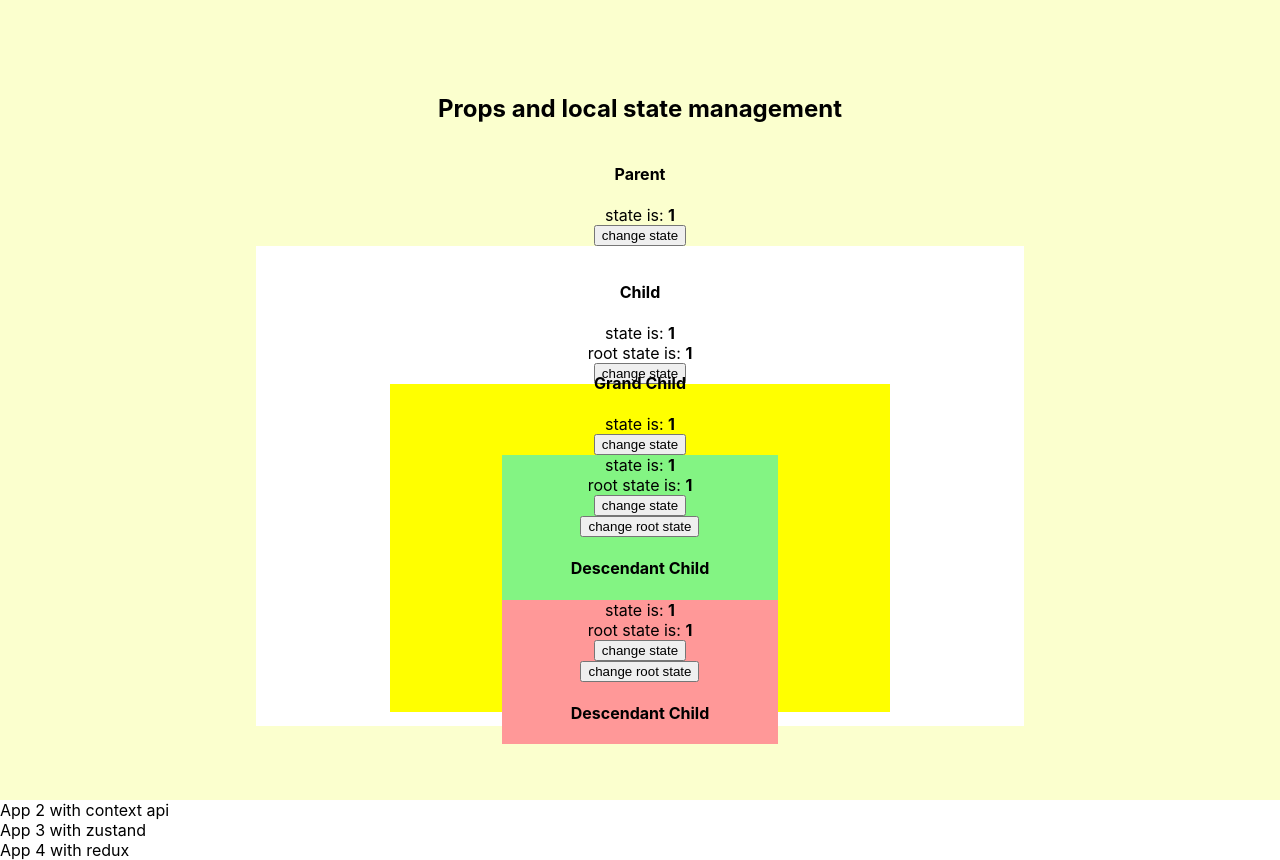
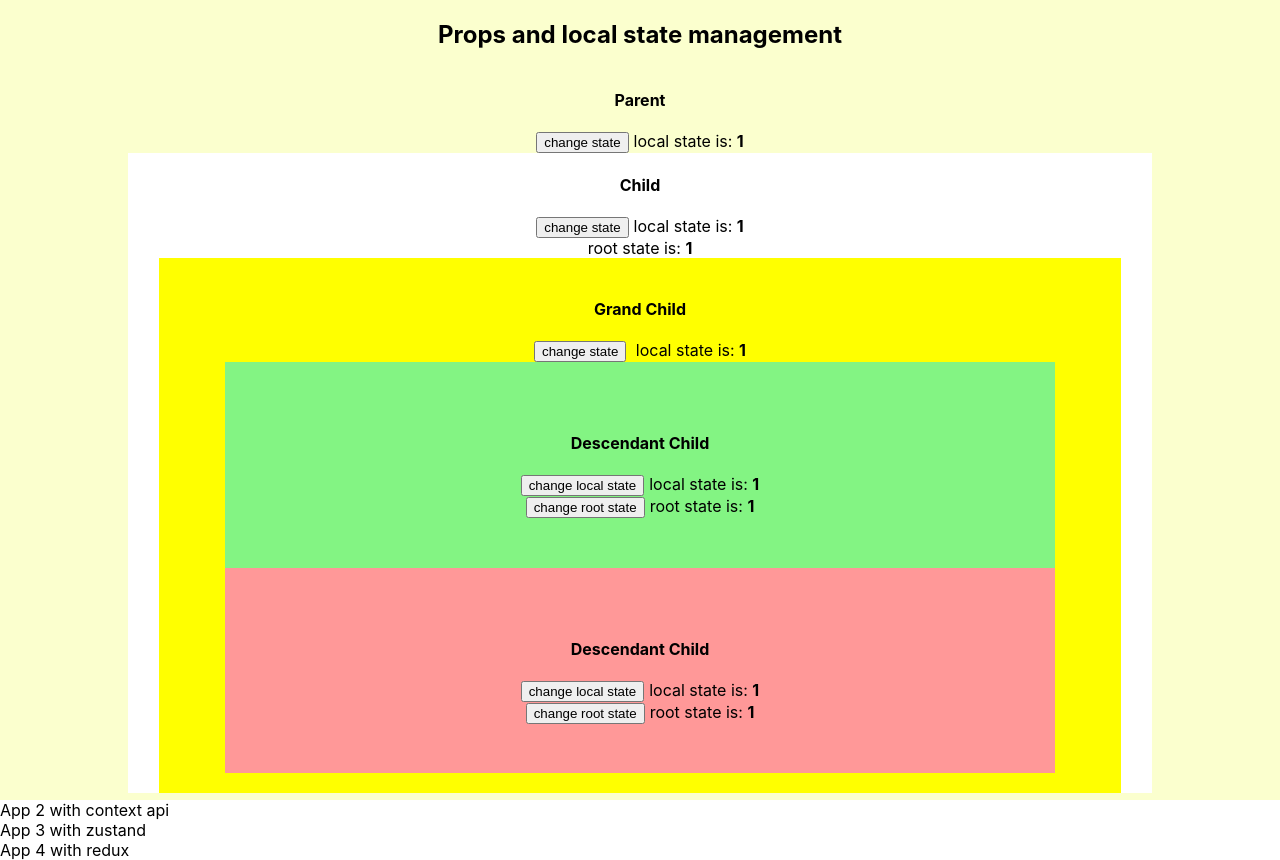
Before and after one commit to audreybozorgi/different-state-management-flow, a React (Create React App) app: page / in a window 1280 px wide. Built offline with nearby package versions, Linux system fonts and the light colour scheme.

Commit message:
orders changed

```diff
--- a/src/App.css
+++ b/src/App.css
@@ -3,13 +3,12 @@
   width: 100vw;
   display: flex;
   flex-direction: column;
-  justify-content: center;
   align-items: center;
 }
 .green{
   background: #b6ffed
 }
-.yellow{
+.child{
   background: #fbffce
 }
 .pink{
--- a/src/App.js
+++ b/src/App.js
@@ -5,11 +5,13 @@ function App() {
   const [state, setState] = useState(1)
   console.log('render parent');
   return (
-    <div className='container yellow'>
+    <div className='container child'>
       <h2>Props and local state management</h2>
       <h4>Parent</h4>
-      <span>state is: <b>{state}</b></span>
-      <button onClick={() => setState(prev => prev += 1)}>change state</button>
+      <div>
+        <button onClick={() => setState(prev => prev += 1)}>change state</button>
+        <span style={{marginLeft: '5px'}}>local state is: <b>{state}</b></span>
+      </div>
       <ChildComponent
         cbg='white'
         rootState={state}
@@ -27,8 +29,8 @@ const ChildComponent = ({cbg, rootState, setRootState}) => {
   return (
     <div
       style={{
-        width: '60%',
-        height: '60%',
+        width: '80%',
+        height: '80%',
         display: 'flex',
         flexDirection: 'column',
         justifyContent: 'center',
@@ -37,9 +39,11 @@ const ChildComponent = ({cbg, rootState, setRootState}) => {
         }}
       >
       <h4>Child</h4>
-      <span>state is: <b>{state}</b></span>
+      <div>
+        <button onClick={() => setState(prev => prev += 1)}>change state</button>
+        <span style={{marginLeft: '5px'}}>local state is: <b>{state}</b></span>
+      </div>
       <span>root state is: <b>{rootState}</b></span>
-      <button onClick={() => setState(prev => prev += 1)}>change state</button>
       <GrandChildComponent
         gbg='yellow'
         rootState={rootState}
@@ -56,8 +60,8 @@ const GrandChildComponent = ({gbg, rootState, setRootState}) => {
   return (
     <div
     style={{
-      width: '60%',
-      height: '60%',
+      width: '90%',
+      height: '90%',
       display: 'flex',
       flexDirection: 'column',
       justifyContent: 'center',
@@ -67,8 +71,10 @@ const GrandChildComponent = ({gbg, rootState, setRootState}) => {
       }}
     >
       <h4>Grand Child</h4>
-      <span>state is: <b>{state}</b></span>
-      <button onClick={() => setState(prev => prev += 1)}>change state</button>
+      <div>
+        <button onClick={() => setState(prev => prev += 1)}>change state</button>
+        <span style={{marginLeft: '5px'}}> local state is: <b>{state}</b></span>
+      </div>
       <DescendantComponent
         dbg={'#83f483'}
         rootState={rootState}
@@ -89,8 +95,8 @@ const DescendantComponent = ({dbg, rootState, setRootState}) => {
   return (
     <div
     style={{
-      width: '60%',
-      height: '60%',
+      width: '90%',
+      height: '90%',
       display: 'flex',
       flexDirection: 'column',
       justifyContent: 'center',
@@ -98,11 +104,15 @@ const DescendantComponent = ({dbg, rootState, setRootState}) => {
       background: dbg
       }}
     >
-      <span>state is: <b>{state}</b></span>
-      <span>root state is: <b>{rootState}</b></span>
-      <button onClick={() => setState(prev => prev += 1)}>change state</button>
-      <button onClick={() => setRootState(prev => prev += 1)}>change root state</button>
       <h4>Descendant Child</h4>
+      <div>
+        <button onClick={() => setState(prev => prev += 1)}>change local state</button>
+        <span style={{marginLeft: '5px'}}>local state is: <b>{state}</b></span>
+      </div>
+      <div>
+        <button onClick={() => setRootState(prev => prev += 1)}>change root state</button>
+        <span style={{marginLeft: '5px'}}>root state is: <b>{rootState}</b></span>
+      </div>
     </div>
   )
 }
```
